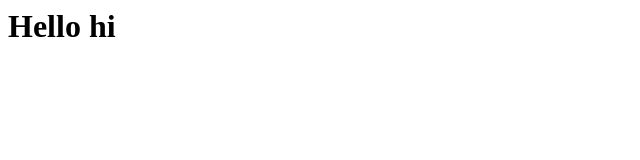
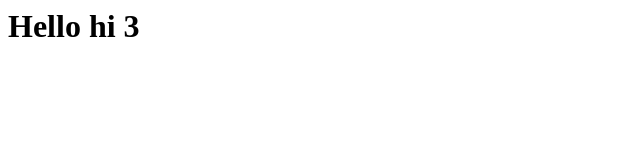
Before and after one commit to lorindareeders/lorindareeders.github.io, a plain HTML site: page index.html in a window 1280 px wide. Shown: the full height of the page, 0-640 px from the left. Drawn offline with Linux system fonts and the light colour scheme.

Commit message:
3 Update index.html

```diff
--- a/index.html
+++ b/index.html
@@ -1 +1 @@
-<h1> Hello hi  </h1>
+<h1> Hello hi 3  </h1>
```
